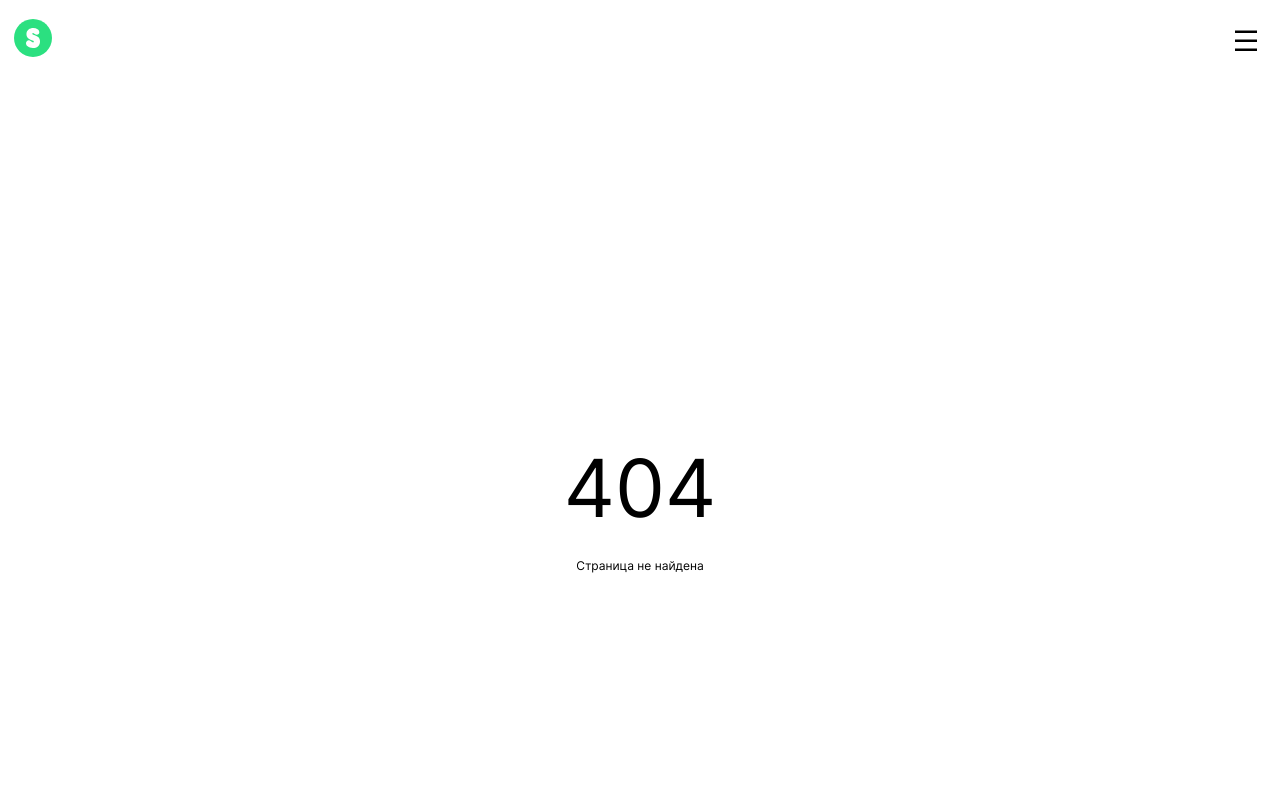
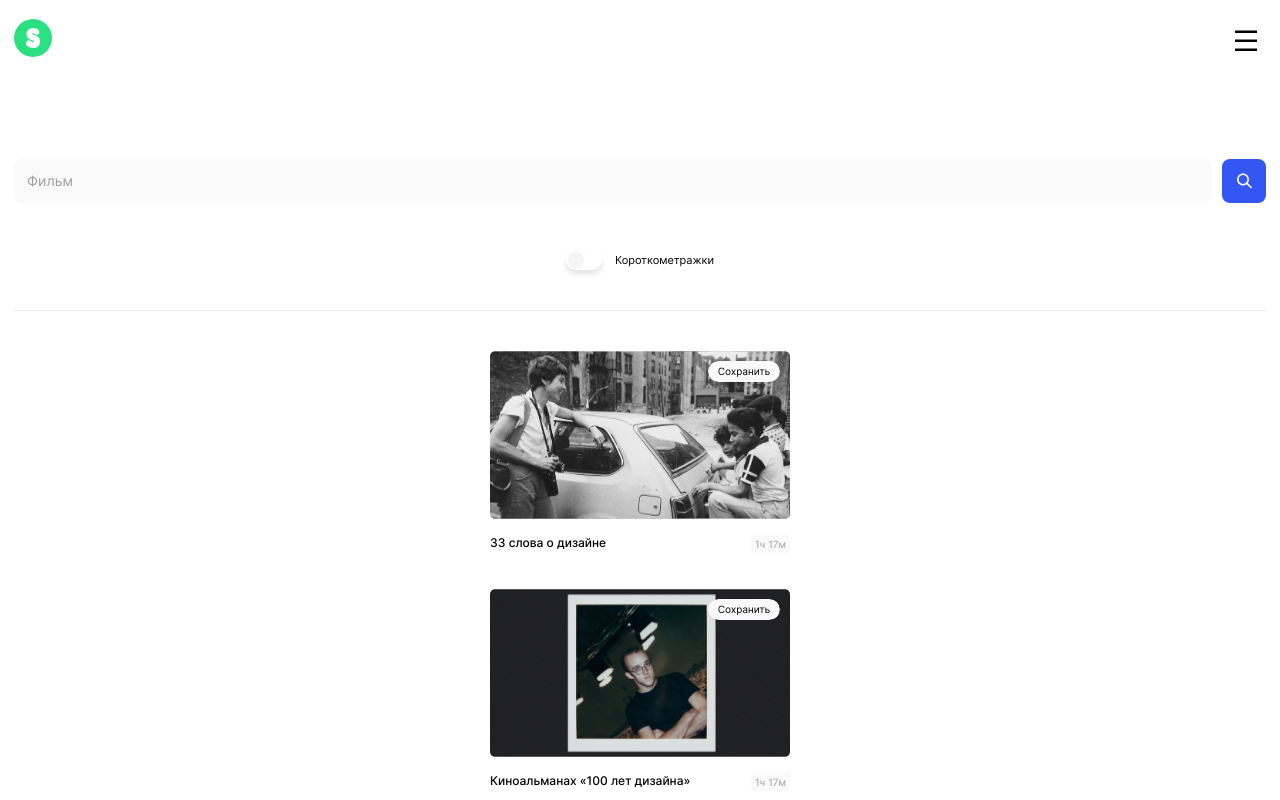
Before and after one commit to Maryk1007/movies-explorer-frontend, a React (Create React App) app: page /saved-movies in a window 1280 px wide. Before the commit this address had no page. Shown: the top 800 px of the page. Built offline with nearby package versions, Linux system fonts and the light colour scheme.

Commit message:
layout saved-movies

```diff
--- a/src/components/App/App.js
+++ b/src/components/App/App.js
@@ -7,6 +7,7 @@ import Register from '../Register/Register';
 import Login from '../Login/Login';
 import Profile from '../Profile/Profile';
 import Movies from '../Movies/Movies';
+import SavedMovies from '../SavedMovies/SavedMovies';
 import PageNotFound from '../PageNotFound/PageNotFound';
 
 
@@ -45,8 +46,12 @@ function App() {
         <Route exact path="/"
           element={<Main location={pathname}/>}>
         </Route>
-        <Route exact path="/movies"
+        <Route exact path="/movies/*"
           element={<Movies location={pathname}/>}
+          onSubmit={handleSubmit}>
+        </Route>
+        <Route exact path="/saved-movies/*"
+          element={<SavedMovies location={pathname}/>}
           onSubmit={handleSubmit}>
         </Route>
         <Route path="/signup"
--- a/src/components/MoviesCard/MoviesCard.css
+++ b/src/components/MoviesCard/MoviesCard.css
@@ -70,8 +70,8 @@
   width: 21px;
   border-radius: 50px;
 }
-
-/* .movie__checkbox_delete {
+/*
+.movie-checkbox__default:checked + .movie-checkbox__custom_saved {
   background-image: url(../../images/movie_checkbox_delete.svg);
   width: 21px;
   border-radius: 50px;
--- a/src/components/MoviesCard/MoviesCard.js
+++ b/src/components/MoviesCard/MoviesCard.js
@@ -25,7 +25,7 @@ function MoviesCard({location, ...movie}) {
           <span className="movie__duration">{toTime(movie.duration)}</span>
         </div>
         <Routes>
-            <Route path="" element={
+            <Route path="*" element={
               <label className="movie-checkbox">
                 <input
                   className="movie-checkbox__default"
@@ -36,12 +36,16 @@ function MoviesCard({location, ...movie}) {
                   <span className="movie-checkbox__custom"></span>
               </label>}>
             </Route>
-            {/* <Route path="" element={
-              <button
-                type="button"
-                aria-label="Удалить фильм из сохраненных"
-                className="movie__checkbox movie__checkbox_delete">
-              </button>}>
+            {/* <Route path="/saved-movies" element={
+              <label className="movie-checkbox">
+                <input
+                  className="movie-checkbox__default"
+                  type='checkbox'
+                  id='movie-checkbox'
+                  defaultChecked={!checked}
+                  onChange={handleChange}/>
+                  <span className="movie-checkbox__custom_saved"></span>
+              </label>}>
             </Route> */}
           </Routes>
       </li>
--- /dev/null
+++ b/src/components/SavedMovies/SavedMovies.js
@@ -0,0 +1,16 @@
+import SearchForm from "../SearchForm/SearchFrom";
+import MoviesCardList from "../MoviesCardList/MoviesCardList";
+
+function SavedMovies({location, onSubmit}) {
+  return (
+      <section className="movies">
+        <SearchForm
+          location={location}
+          onSubmit={onSubmit}
+        />
+        <MoviesCardList/>
+      </section>
+  );
+}
+
+export default SavedMovies;
```
Also changed, not shown: src/components/SavedMovies/SavedMovies.css (added).
